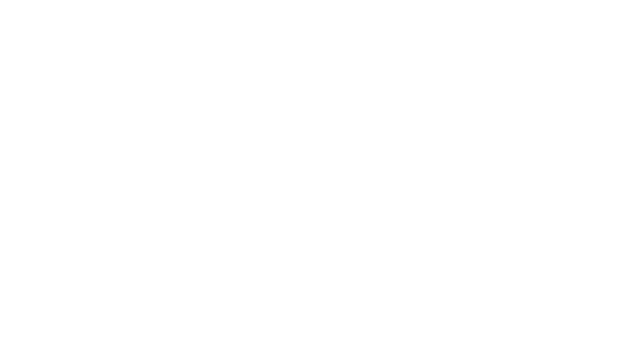
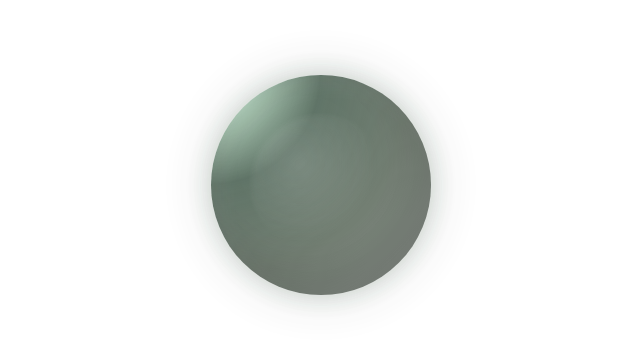
Before and after one commit to Igkka/Cybersecurity-App, a Next.js app: page / in a window 1280 px wide. Shown: the part 215-560 px from the top of the page, without its empty margins (319-959 px from the left). Built offline with nearby package versions, Linux system fonts and the light colour scheme.

Commit message:
sphereupdate

```diff
--- a/src/app/page.js
+++ b/src/app/page.js
@@ -1,11 +1,12 @@
 import Image from "next/image";
 import styles from "./page.module.css";
+import Sphere from "@/components/sphere";
 
 export default function Home() {
   return (
     <div className={styles.page}>
       <main className={styles.main}>
-
+        <Sphere/>
       </main>
     </div>
   );
--- /dev/null
+++ b/src/components/sphere.css
@@ -0,0 +1,53 @@
+html,
+body{
+  width: 100%;
+  height: 100%;
+  margin: 0;
+}
+
+.scene {
+  position: fixed;
+  inset: 0;
+
+  display: flex;
+  justify-content: center;
+  align-items: center;
+
+  overflow: hidden;
+  background: transparent;
+}
+
+.sphere {
+  width: 220px;
+  height: 220px;
+  border-radius: 50%;
+  box-shadow:
+    0 0 25px rgba(35, 63, 45, 0.28),
+    0 0 60px rgba(35, 63, 45, 0.16),
+    inset -18px -24px 40px rgba(0, 0, 0, 0.25),
+    inset 12px 12px 24px rgba(255, 255, 255, 0.04);
+  animation: pulse 2s ease-in-out infinite;
+  position: relative;
+  opacity: 0.8;
+}
+
+.sphere::before {
+  content: "";
+  position: absolute;
+  inset: 18%;
+  border-radius: 50%;
+  background: radial-gradient(circle at 35% 35%, rgba(255, 255, 255, 0.14), rgba(255, 255, 255, 0) 60%);
+  filter: blur(2px);
+}
+
+@keyframes pulse {
+  0% {
+    transform: scale(1);
+  }
+  50% {
+    transform: scale(1.08);
+  }
+  100% {
+    transform: scale(1);
+  }
+}
--- /dev/null
+++ b/src/components/sphere.jsx
@@ -0,0 +1,26 @@
+"use client";
+
+import { useState } from "react";
+import "./sphere.css";
+
+export default function Sphere() {
+  const [glow, setGlow] = useState({ x: 0, y: 0 });
+
+  const handleMouseMove = (e) => {
+    const { left, top, width, height } = e.currentTarget.getBoundingClientRect();
+    const x = ((e.clientX - left) / width) * 100;
+    const y = ((e.clientY - top) / height) * 100;
+    setGlow({ x, y });
+  };
+
+  return (
+    <div className="scene" onMouseMove={handleMouseMove}>
+      <div
+        className="sphere"
+        style={{
+          background: `radial-gradient(circle at ${glow.x}% ${glow.y}%, rgba(120, 255, 160, 0.35) 0%, rgba(35, 63, 45, 0.9) 35%, rgba(22, 42, 22, 0.75) 65%, rgba(15, 31, 15, 0.55) 100%)`,
+        }}
+      />
+    </div>
+  );
+}
```
Also changed, not shown: 1 other file (tests, documents, lock files or other folders).
